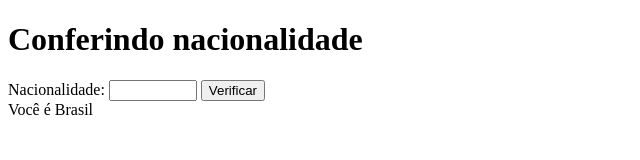
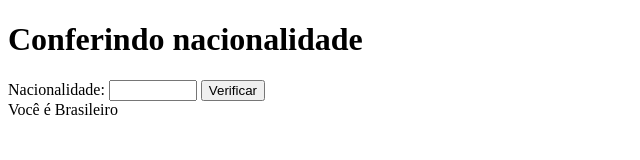
Before and after one commit to alramosf/html-css-js, a plain HTML site: page aula11/pratica.html in a window 1280 px wide. Both pictures are taken after a click on the button "Verificar". Shown: the full height of the page, 0-640 px from the left. Drawn offline with Linux system fonts and the light colour scheme.

Commit message:
Update pratica.html

```diff
--- a/aula11/pratica.html
+++ b/aula11/pratica.html
@@ -29,11 +29,12 @@
 <script>
 
     function checar(){
-        var nasc = 'Brasil'
-        var nasc1 = 'Gringo'
+        var nasc = document.getElementById('txtnasc')
+
         res.innerHTML = `Você é Brasileiro`
-        if(nasc != 'Brasil'){
-            res.innerHTML = `Você é ${nas1}<p>gringo</p>`
+
+        if(nasc != 'Brasileiro'){
+            res.innerHTML = `Você é ${nasn}<p>gringo</p>`
         }else {
             res.innerHTML = `Você é ${nasc}`
         }
```
